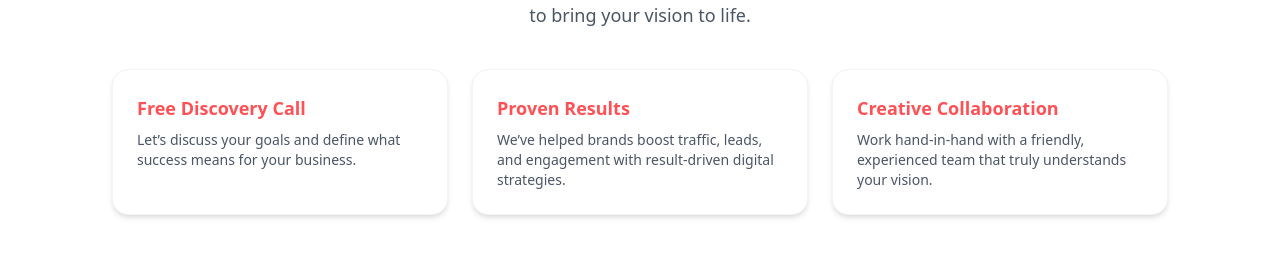
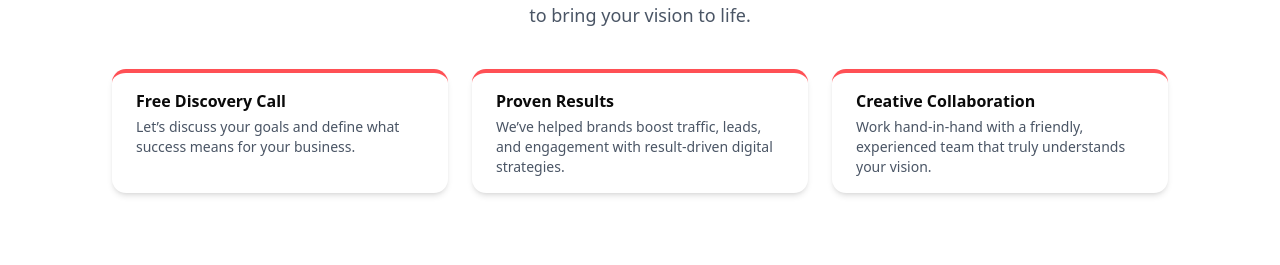
Before and after one commit to hemendra-zerotime/it-service-web, a Next.js app: page /contact in a window 1280 px wide. Shown: the part 284-549 px from the top of the page. Built offline with nearby package versions, Linux system fonts and the light colour scheme; no server answers.

Commit message:
Improve card design

```diff
--- a/components/ContactUSPage.tsx
+++ b/components/ContactUSPage.tsx
@@ -89,6 +89,21 @@ type EnquiryData = {
   message: string;
   createdAt: Date;
 };
+
+const features = [
+  {
+    title: "Free Discovery Call",
+    desc: "Let’s discuss your goals and define what success means for your business.",
+  },
+  {
+    title: "Proven Results",
+    desc: "We’ve helped brands boost traffic, leads, and engagement with result-driven digital strategies.",
+  },
+  {
+    title: "Creative Collaboration",
+    desc: "Work hand-in-hand with a friendly, experienced team that truly understands your vision.",
+  },
+];
 
 const FormField = ({
   id,
@@ -211,33 +226,18 @@ export function ContactUsPage() {
           provide personalized digital solutions to bring your vision to life.
         </p>
 
-        <div className="grid grid-cols-1 sm:grid-cols-3 gap-6 text-left mt-10">
-          <div className="bg-white border border-gray-100 rounded-2xl p-6 shadow-md hover:shadow-lg transition">
-            <h3 className="text-lg font-semibold text-bpc">
-              Free Discovery Call
-            </h3>
-            <p className="text-sm text-gray-600 mt-2">
-              Let’s discuss your goals and define what success means for your
-              business.
-            </p>
-          </div>
-          <div className="bg-white border border-gray-100 rounded-2xl p-6 shadow-md hover:shadow-lg transition">
-            <h3 className="text-lg font-semibold text-bpc">Proven Results</h3>
-            <p className="text-sm text-gray-600 mt-2">
-              We’ve helped brands boost traffic, leads, and engagement with
-              result-driven digital strategies.
-            </p>
-          </div>
-          <div className="bg-white border border-gray-100 rounded-2xl p-6 shadow-md hover:shadow-lg transition">
-            <h3 className="text-lg font-semibold text-bpc">
-              Creative Collaboration
-            </h3>
-            <p className="text-sm text-gray-600 mt-2">
-              Work hand-in-hand with a friendly, experienced team that truly
-              understands your vision.
-            </p>
-          </div>
-        </div>
+       <div className="grid grid-cols-1 sm:grid-cols-3 gap-6 text-left mt-10">
+  {features.map((item, index) => (
+    <div
+      key={index}
+      className="bg-white border-t-4 border-bpc rounded-xl px-6 py-4 shadow-md text-left"
+    >
+      <h3 className="text-base font-semibold  mb-1">{item.title}</h3>
+      <p className="text-gray-600 text-sm mt-1">{item.desc}</p>
+    </div>
+  ))}
+</div>
+
       </section>
 
       <section className="w-full max-w-7xl mx-auto bg-gradient-to-br from-red-500 to-orange-600 rounded-2xl shadow-lg text-white overflow-hidden px-4 py-8 sm:px-6 md:px-10 lg:px-16">
```
